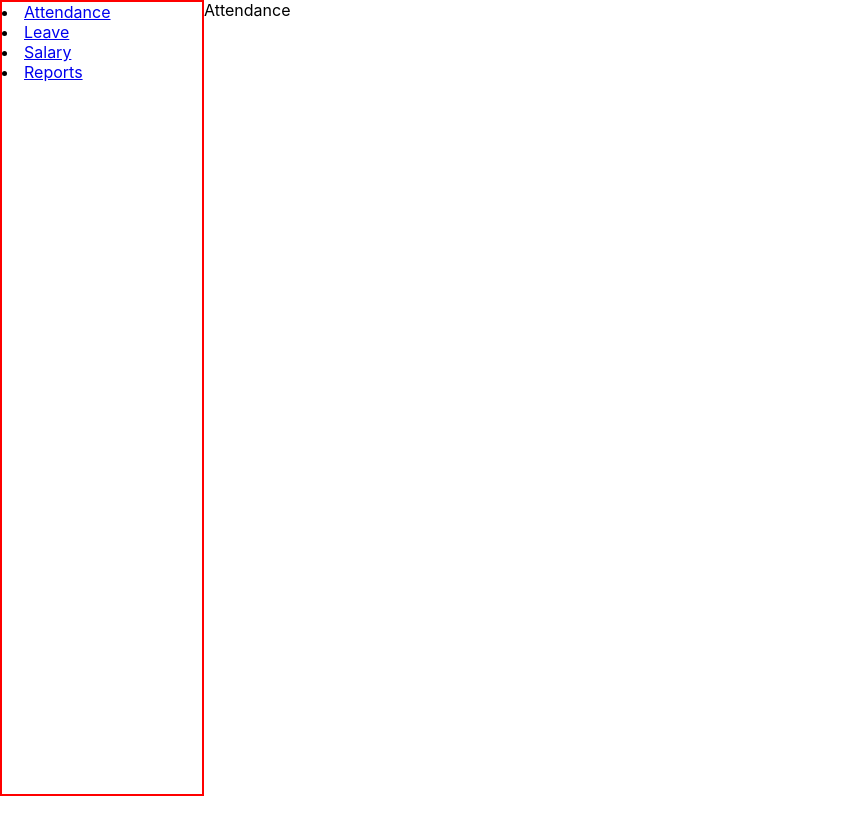
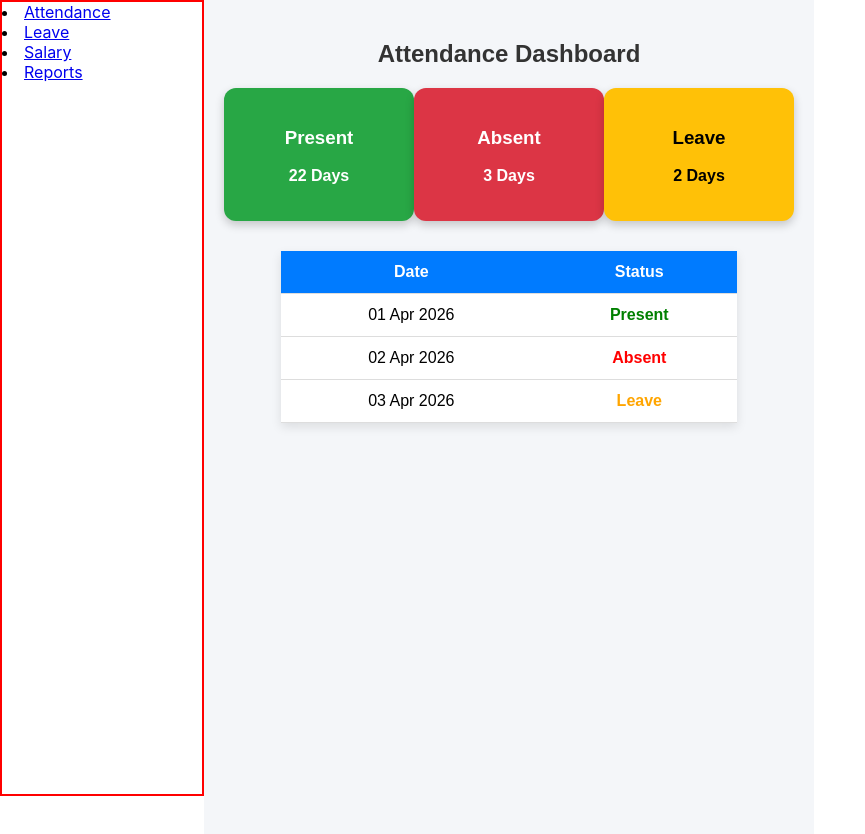
Before and after one commit to Harishsen69/emp-management, a React (Create React App) app: page /dashboard in a window 1280 px wide. Shown: the top 834 px of the page, without its empty margins (0-865 px from the left). Before the commit the page ends 800 px from the top, so only its background shows below. Built offline with nearby package versions, Linux system fonts and the light colour scheme.

Commit message:
Attendance change

```diff
--- a/src/Components/Dashboard/Attendance.js
+++ b/src/Components/Dashboard/Attendance.js
@@ -1,9 +1,94 @@
-import React from 'react'
+import React from 'react';
 
 function Attendance() {
+  const containerStyle = {
+    padding: '20px',
+    fontFamily: 'Arial, sans-serif',
+    background: '#f4f6f9',
+    minHeight: '100vh'
+  };
+
+  const titleStyle = {
+    textAlign: 'center',
+    marginBottom: '20px',
+    color: '#333'
+  };
+
+  const cardContainer = {
+    display: 'flex',
+    justifyContent: 'space-around',
+    marginBottom: '30px'
+  };
+
+  const cardStyle = {
+    width: '150px',
+    padding: '20px',
+    borderRadius: '12px',
+    color: 'white',
+    textAlign: 'center',
+    fontWeight: 'bold',
+    boxShadow: '0 4px 10px rgba(0,0,0,0.2)'
+  };
+
+  const tableStyle = {
+    width: '80%',
+    margin: 'auto',
+    borderCollapse: 'collapse',
+    background: 'white',
+    boxShadow: '0 4px 10px rgba(0,0,0,0.1)'
+  };
+
+  const thTd = {
+    padding: '12px',
+    borderBottom: '1px solid #ddd',
+    textAlign: 'center'
+  };
+
   return (
-    <div>Attendance</div>
-  )
+    <div style={containerStyle}>
+      <h2 style={titleStyle}>Attendance Dashboard</h2>
+
+      <div style={cardContainer}>
+        <div style={{ ...cardStyle, background: '#28a745' }}>
+          <h3>Present</h3>
+          <p>22 Days</p>
+        </div>
+
+        <div style={{ ...cardStyle, background: '#dc3545' }}>
+          <h3>Absent</h3>
+          <p>3 Days</p>
+        </div>
+
+        <div style={{ ...cardStyle, background: '#ffc107', color: 'black' }}>
+          <h3>Leave</h3>
+          <p>2 Days</p>
+        </div>
+      </div>
+
+      <table style={tableStyle}>
+        <thead>
+          <tr>
+            <th style={{ ...thTd, background: '#007bff', color: 'white' }}>Date</th>
+            <th style={{ ...thTd, background: '#007bff', color: 'white' }}>Status</th>
+          </tr>
+        </thead>
+        <tbody>
+          <tr>
+            <td style={thTd}>01 Apr 2026</td>
+            <td style={{ ...thTd, color: 'green', fontWeight: 'bold' }}>Present</td>
+          </tr>
+          <tr>
+            <td style={thTd}>02 Apr 2026</td>
+            <td style={{ ...thTd, color: 'red', fontWeight: 'bold' }}>Absent</td>
+          </tr>
+          <tr>
+            <td style={thTd}>03 Apr 2026</td>
+            <td style={{ ...thTd, color: 'orange', fontWeight: 'bold' }}>Leave</td>
+          </tr>
+        </tbody>
+      </table>
+    </div>
+  );
 }
 
-export default Attendance
+export default Attendance;
```
